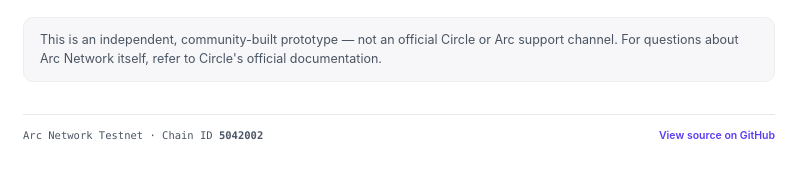
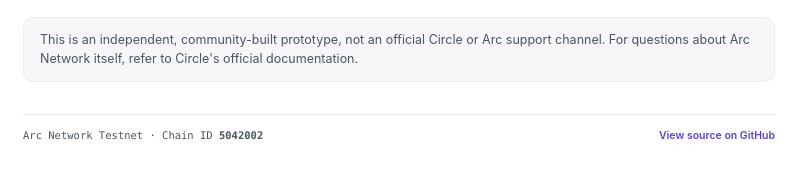
Before and after one commit to 0xAlpagu/veilpay, a plain HTML site: page contact/index.html in a window 1280 px wide. Shown: the part 364-542 px from the top of the page, 241-1029 px from the left. Drawn offline with Linux system fonts and the light colour scheme.

Commit message:
Fix title and note wording in contact page

```diff
--- a/contact/index.html
+++ b/contact/index.html
@@ -3,7 +3,7 @@
 <head>
 <meta charset="UTF-8">
 <meta name="viewport" content="width=device-width, initial-scale=1.0">
-<title>VeilPay — Contact Us</title>
+<title>VeilPay - Contact Us</title>
 <style>
   * { box-sizing: border-box; margin: 0; padding: 0; }
   html, body { height: 100%; overflow-y: auto; overflow-x: hidden; }
@@ -95,7 +95,7 @@
   </a>
 </div>
 
-<div class="note">This is an independent, community-built prototype — not an official Circle or Arc support channel. For questions about Arc Network itself, refer to Circle's official documentation.</div>
+<div class="note">This is an independent, community-built prototype, not an official Circle or Arc support channel. For questions about Arc Network itself, refer to Circle's official documentation.</div>
 
 <div class="footer">
   <div>Arc Network Testnet · Chain ID <b>5042002</b></div>
```
